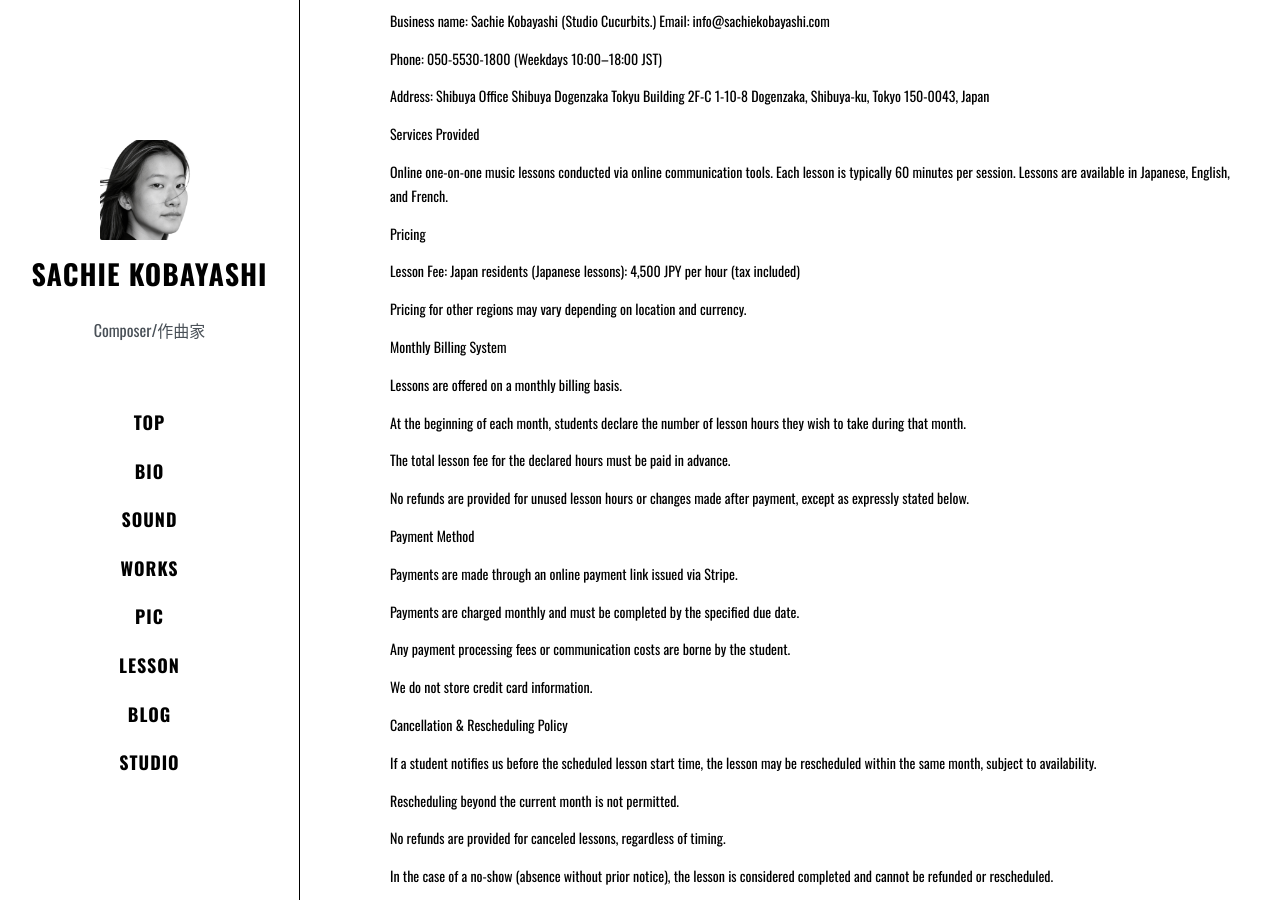
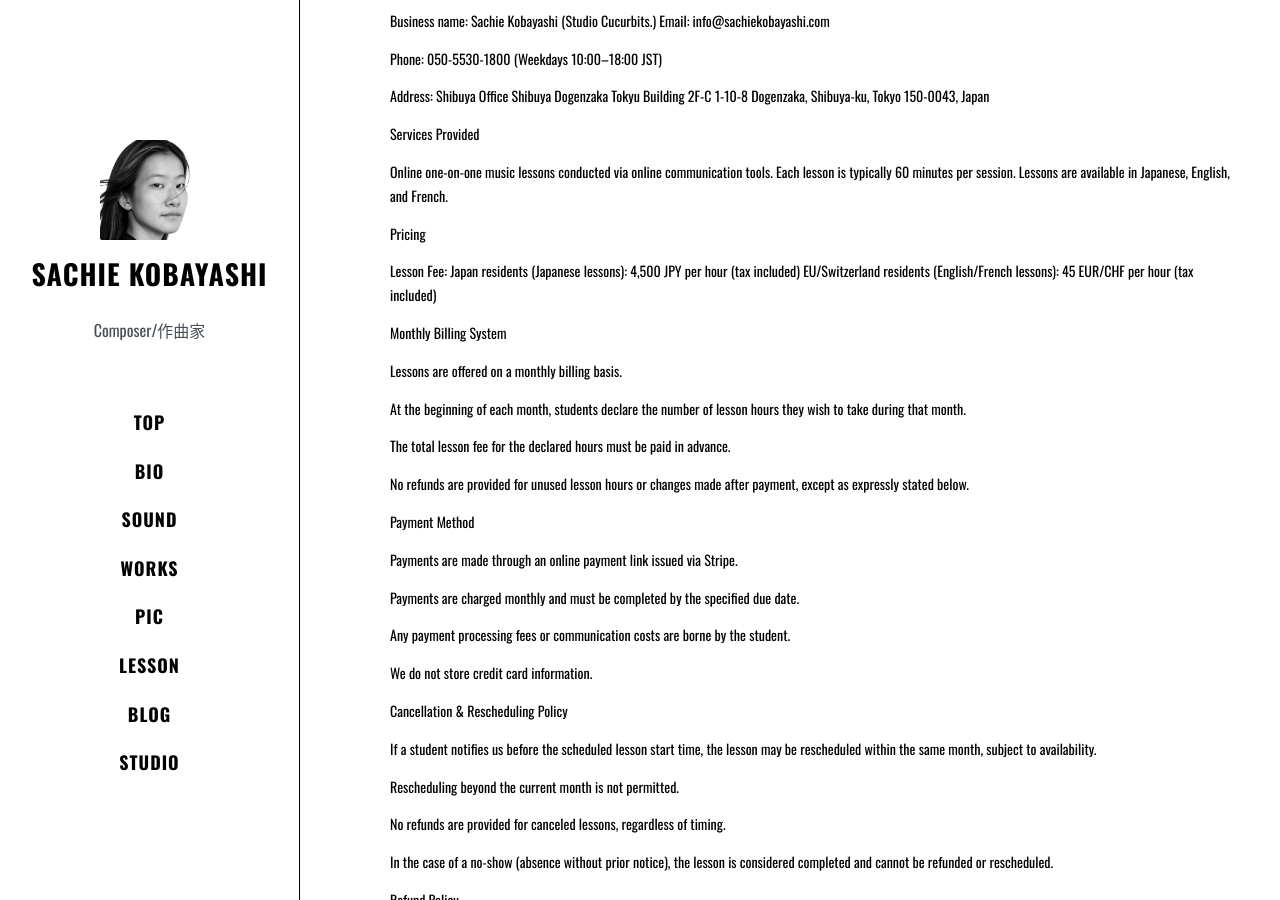
Before and after one commit to kbys88/kbys88.github.io, a Jekyll site: the page built from policies.md, in a window 1280 px wide and 900 px high, scrolled down 1315 px. Built offline with Jekyll 4.4.1, drawn with Linux system fonts in a browser that asks for light colours; nearby versions of some CDN libraries; some web fonts are replaced.

Commit message:
Update policies.md

```diff
--- a/policies.md
+++ b/policies.md
@@ -89,8 +89,7 @@ Pricing
 
 Lesson Fee:
 Japan residents (Japanese lessons): 4,500 JPY per hour (tax included)
-
-Pricing for other regions may vary depending on location and currency.
+EU/Switzerland residents (English/French lessons): 45 EUR/CHF per hour (tax included)
 
 Monthly Billing System
 
```
